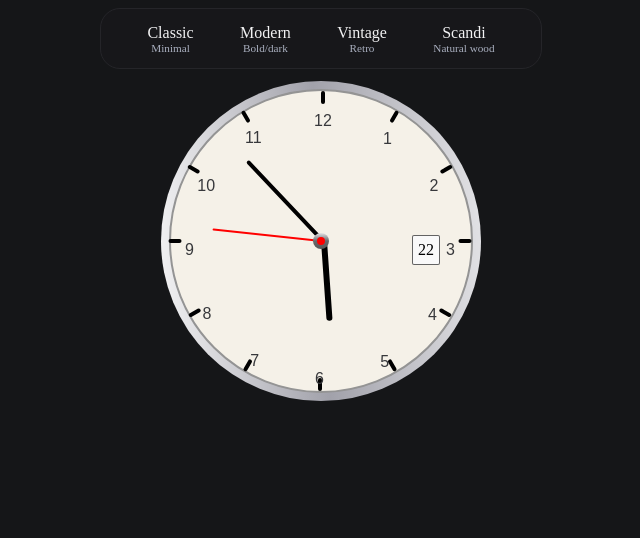
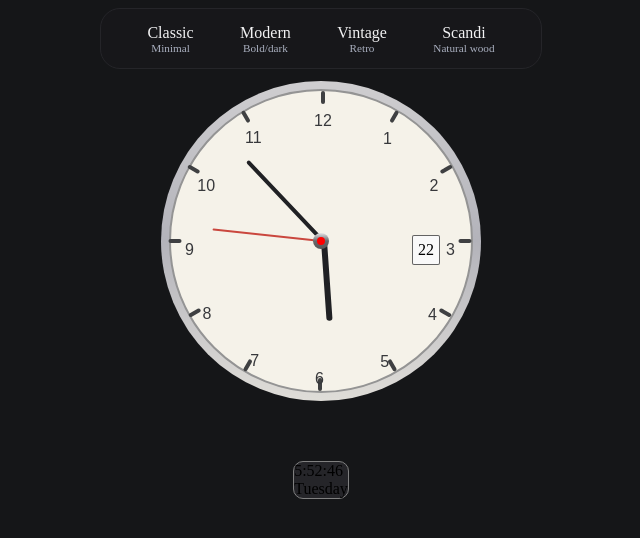
Before and after one commit to imansajid7771-crypto/analog-clock, a plain HTML site: page index.html in a window 1280 px wide. Shown: the whole page, without its empty margins (319-959 px from the left). Drawn offline with Linux system fonts and the light colour scheme.

Commit message:
didital time added

```diff
--- a/index.html
+++ b/index.html
@@ -22,6 +22,11 @@
     <div class="hand second"></div>
     <div class="date"></div>
     <div class="center"></div>
+    </div>
+    <section class="digital-time">
+        <div class="digtime"></div>
+        <div class="day"></div>
+    </section>
 </main>
 <script src="script.js"></script>
 </body>
--- a/script.js
+++ b/script.js
@@ -20,16 +20,31 @@ let second = document.querySelector(".second");
 function updateClock() {
   let now = new Date();
   let hours = now.getHours();
+  hours = hours % 12 || 12;
   let minutes = now.getMinutes();
   let seconds = now.getSeconds();
-  // Update the clock hands
+  let digital_time = document.querySelector(".digtime");
+  digital_time.innerText = `${hours}:${minutes}:${seconds}`;
+// Update the clock hands
   hour.style.transform = `rotate(${(hours % 12) * 30 + minutes * 0.5}deg)`;
   minute.style.transform = `rotate(${minutes * 6 + seconds * 0.1}deg)`;
   second.style.transform = `rotate(${seconds * 6}deg)`;
 }
-
 setInterval(updateClock, 1000);
 let date = document.querySelector(".date");
-let dat = new Date();
-let day = dat.getDate();
+let date1 = new Date();
+let day = date1.getDate();
 date.innerText = day;
+
+let day2 = document.querySelector(".day");
+let day1 = new Date();
+let days = [
+  "Sunday",
+  "Monday",
+  "Tuesday",
+  "Wednesday",
+  "Thursday",
+  "Friday",
+  "Saturday"
+];
+day2.innerText = days[day1.getDay()];
--- a/style.css
+++ b/style.css
@@ -1,21 +1,4 @@
-:root {
-    --background: #151618;
-    --clock-face: #F5F2E9;
-    --frame:linear-gradient(267deg, rgb(228, 228, 231) 0%, rgb(161, 161, 170) 50%, rgb(244, 244, 245) 100%);
-    --face-highlight: #F7F4ED;
-    --face-shadow: #EDE9E1;
 
-   --numbers: #37383B;
-    --ticks: #3F4042;
-    --minor-ticks: #C5C2B9;
-
-    --hands: #202124;
-    --second-hand: #CA473E;
-
-    --accent-blue: #173B5A;
-    --accent-brown: #8C654D;
-    --center-gold: #D8B84C;
-}
 body{
   background-color:#151618;
   height: 100vh;
@@ -45,6 +28,7 @@ nav div{
   flex-direction: column;
   justify-content: center;
   align-items: center;
+  cursor: pointer;
 }
 nav div span{
  font-size:0.7rem;
@@ -54,12 +38,14 @@ main{
   display: flex;
   justify-content: center;
   align-items: center;
+  flex-direction: column;
+  gap:68px;
 }
 .clock{
   position: relative;
   height: 300px;
   width: 300px;
-  background-color: rgb(245, 241, 232);
+  background-color: #F5F2E9;
   border-radius: 50%;
   border: 2px solid rgb(148, 148, 148);
 
@@ -69,7 +55,7 @@ main{
   height: 320px;
   width: 320px;
   border-radius: 50%;
-  background-image:var(--frame) ;
+  background-image:linear-gradient(#CFCED0,#B3B3BA,#DFDDD8) ;
   position: absolute;
   top: 50%;
   left: 50%;
@@ -108,7 +94,7 @@ main{
 .strips {
   width: 4px;
   height: 13px;
-  background: black;
+  background: #3F4042;
   position: absolute;
   display: flex;
   justify-content: center;
@@ -127,25 +113,25 @@ main{
 .hour{
   width: 6px;
   height: 80px;
-  background-color:black ;
+  background-color:#202124;
 }
 .minute{
   width: 4px;
   height: 110px;
-  background-color: black;
+  background-color: #202124;
 }
 .second{
   width: 2px;
   height: 110px;
   z-index: 5;
-  background: red;
+  background: #CA473E;
   margin-top: -50px;
 }
 .second::before{
   content: " ";
   width: 10px;
   height: 10px;
-  background-color: red;
+  background-color: #B93631;
   border-radius: 50%;
   position: absolute;
   top: 100%;
@@ -170,3 +156,9 @@ main{
   left: 85%;
   transform: translateX(-50%);
 }
+.digital-time{
+  background-color: #252529;
+  border: 0.1mm solid grey;
+  border-radius: 10px;
+  c
+}
```
